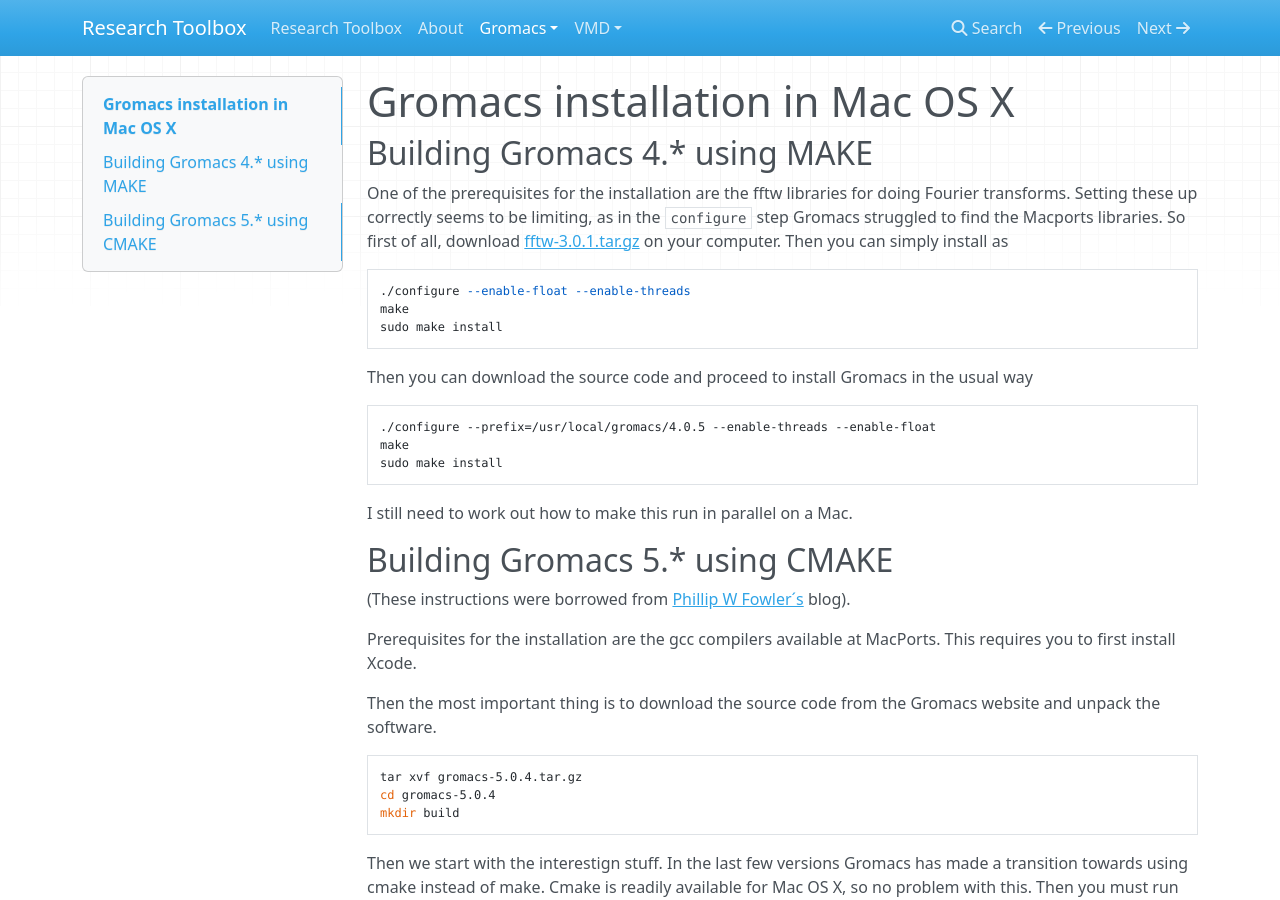
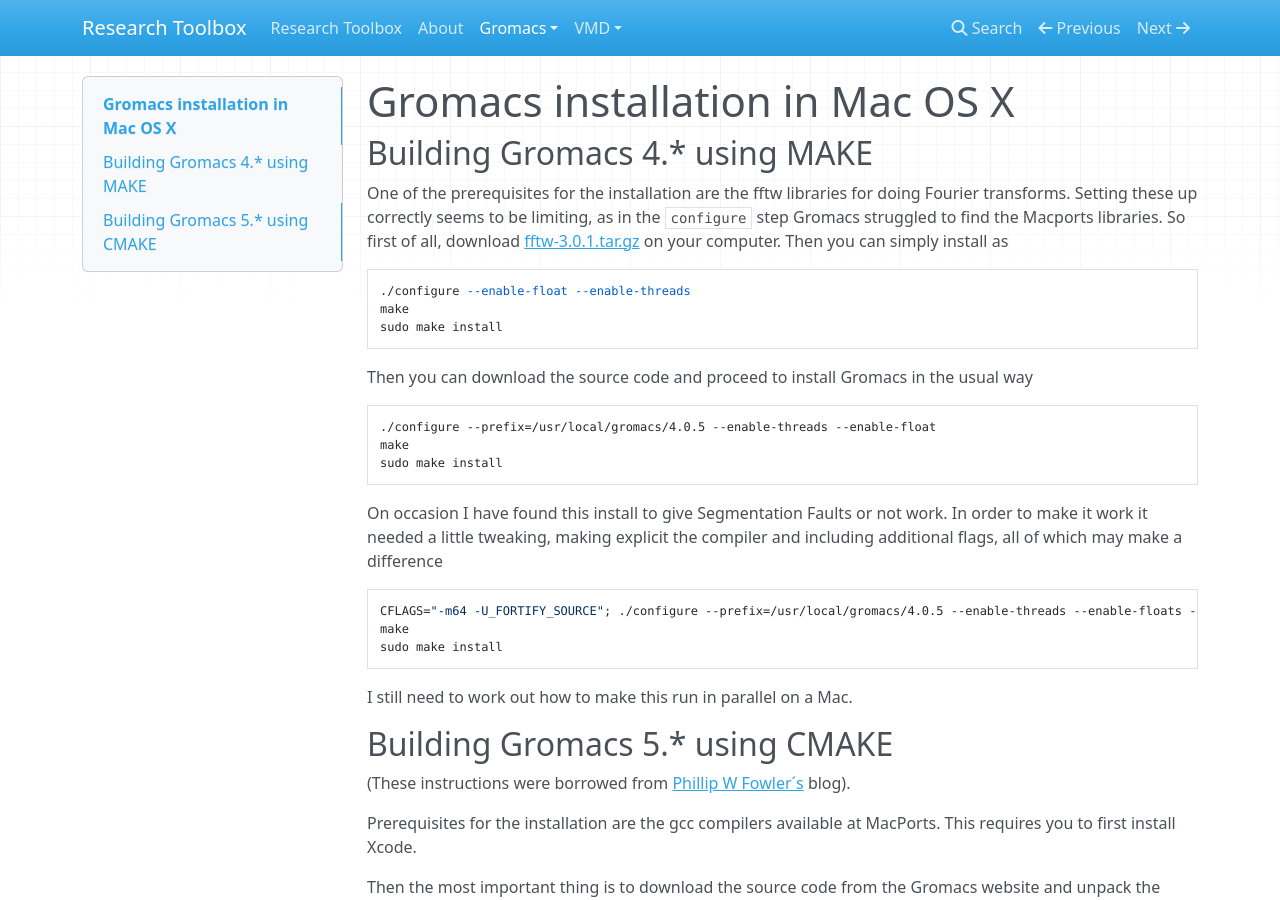
Before and after one commit to BioKT/ResDocs, an MkDocs documentation site: the page built from docs/Gromacs/installation.md, in a window 1280 px wide and 900 px high. Built offline with MkDocs 1.6.1, drawn with Linux system fonts in a browser that asks for light colours; nearby versions of some CDN libraries.

Commit message:
extra details on 4.0.5

````diff
--- a/docs/Gromacs/installation.md
+++ b/docs/Gromacs/installation.md
@@ -19,6 +19,16 @@
 
 ```
 ./configure --prefix=/usr/local/gromacs/4.0.5 --enable-threads --enable-float
+make
+sudo make install
+```
+
+On occasion I have found this install to give Segmentation Faults or not work.
+In order to make it work it needed a little tweaking, making explicit the compiler
+and including additional flags, all of which may make a difference
+
+```
+CFLAGS="-m64 -U_FORTIFY_SOURCE"; ./configure --prefix=/usr/local/gromacs/4.0.5 --enable-threads --enable-floats --enable-apple-64bit
 make
 sudo make install
 ```
@@ -55,7 +65,6 @@
 This will install the program in `/usr/local/gromacs/5.0.4`, and editing your `.bashrc`
 file you will be able to choose the version of Gromacs that is running.
 
-
 Adding MPI support on a Mac is trickier. This appears mainly to be because the gcc
 compilers from MacPorts  do not appear to support OpenMPI. Here is a workaround
 
````
